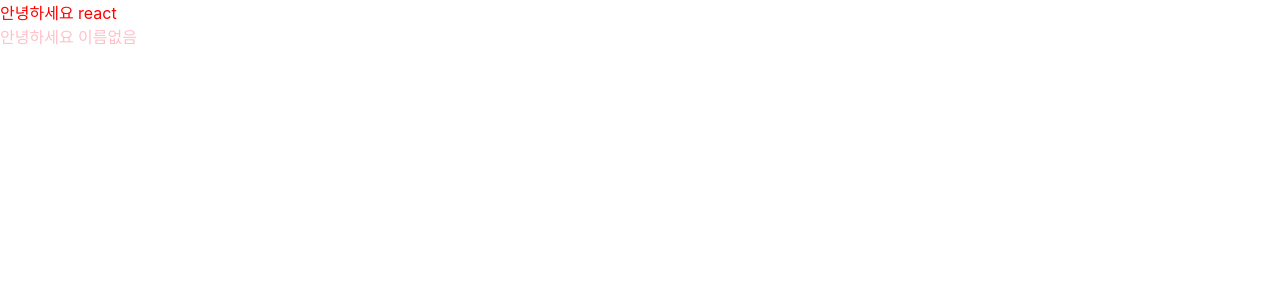
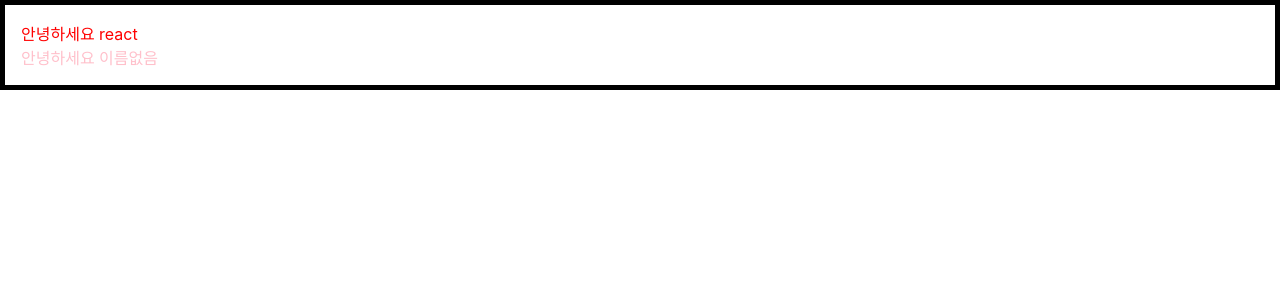
Before and after one commit to Giro1230/lean-react, a React (Create React App) app: page / in a window 1280 px wide. Shown: the top 300 px of the page. Built offline with nearby package versions, Linux system fonts and the light colour scheme.

Commit message:
https://react.vlpt.us/basic/03-first-component.html
참고 1장 5강 props.children

```diff
--- a/src/App.js
+++ b/src/App.js
@@ -1,12 +1,13 @@
 import React from 'react';
 import Hello from "./Hello";
+import Wrapper from "./Wrapper";
 
 function App() {
     return (
-        <>
+        <Wrapper>
             <Hello name="react" color="red" />
             <Hello color="pink" />
-        </>
+        </Wrapper>
     );
 }
 
--- /dev/null
+++ b/src/Wrapper.js
@@ -0,0 +1,16 @@
+import React from 'react';
+
+function Wrapper({ children }) {
+    const style = {
+        border: '5px solid black',
+        padding: '1rem',
+    };
+
+    return (
+        <div style={style}>
+            {children}
+        </div>
+    );
+}
+
+export default Wrapper;
```
